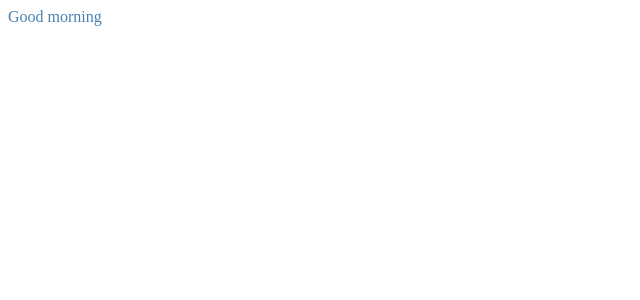
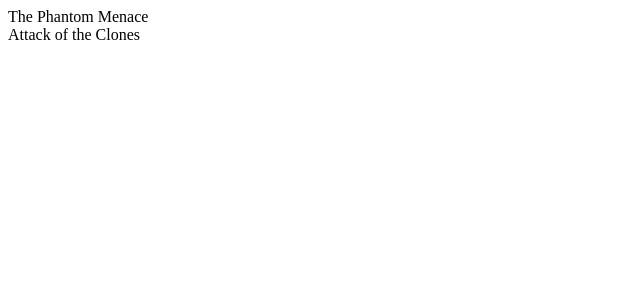
Before and after one commit to SethSingletary/myFlix-client, a React (Vite) app: page / in a window 1280 px wide. Shown: the top 300 px of the page, without its empty margins (0-640 px from the left). Built offline with nearby package versions, Linux system fonts and the light colour scheme.

Commit message:
3.3 done

```diff
--- /dev/null
+++ b/src/components/main-view/main-view.jsx
@@ -0,0 +1,25 @@
+import React, { useState } from "react"
+import { MovieCard } from "../movie-card/movie-card";
+import { MovieView } from "../movie-view/movie-view";
+
+export const MainView = () => {
+
+    const [movies, setMovies] = useState([
+        {id: 1, title: "The Phantom Menace"},
+        {id: 2, title: "Attack of the Clones"}
+    ]);
+
+    const [selectedMovie, setSeletedMovie] = useState(null);
+
+    if(selectedMovie){
+        return <MovieView movie={selectedMovie} onBackClick={() => setSeletedMovie(null)}/>;
+    }
+
+    return (
+        <div>
+            {movies.map((movie) => (
+                <MovieCard movie={movie} onMovieClick={(newSelectedMovie) => {setSeletedMovie(newSelectedMovie);}}/>
+            ))}
+        </div>
+    )
+}
--- /dev/null
+++ b/src/components/movie-card/movie-card.jsx
@@ -0,0 +1,7 @@
+export const MovieCard = ({movie, onMovieClick}) =>{
+    return(
+        <>
+            <div onClick={() => {onMovieClick(movie);}}>{movie.title}</div>
+        </>
+    )
+}
--- /dev/null
+++ b/src/components/movie-view/movie-view.jsx
@@ -0,0 +1,8 @@
+export const MovieView = ({movie, onBackClick}) => {
+    return (
+        <>
+        <div>{movie.title}</div>
+        <button onClick={onBackClick}>Back</button>
+        </>
+    )
+}
--- a/src/index.jsx
+++ b/src/index.jsx
@@ -1,11 +1,10 @@
 import { createRoot } from  'react-dom/client';
 import "./index.scss";
+import { MainView } from './components/main-view/main-view';
 
 const MyFlixApplication = () => {
     return(
-        <div className='my-flix'>
-            <div>Good morning</div>
-        </div>
+        <MainView/>
     );
 };
 
```
Also changed, not shown: 2 other files (tests, documents, lock files or other folders).
